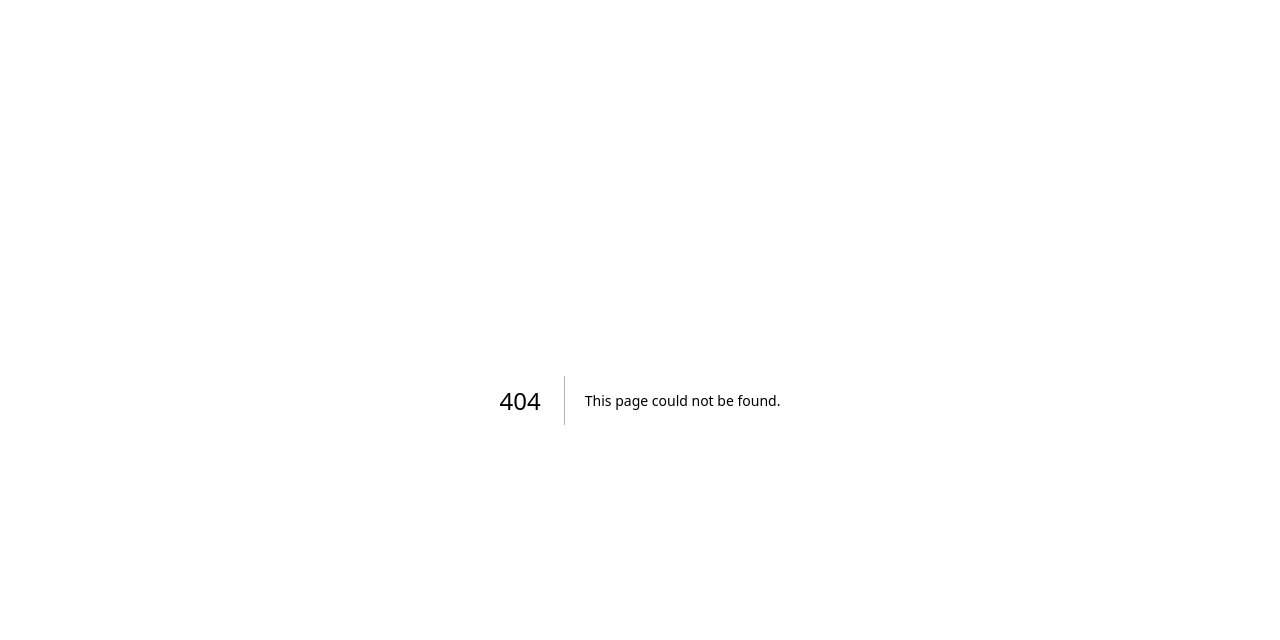
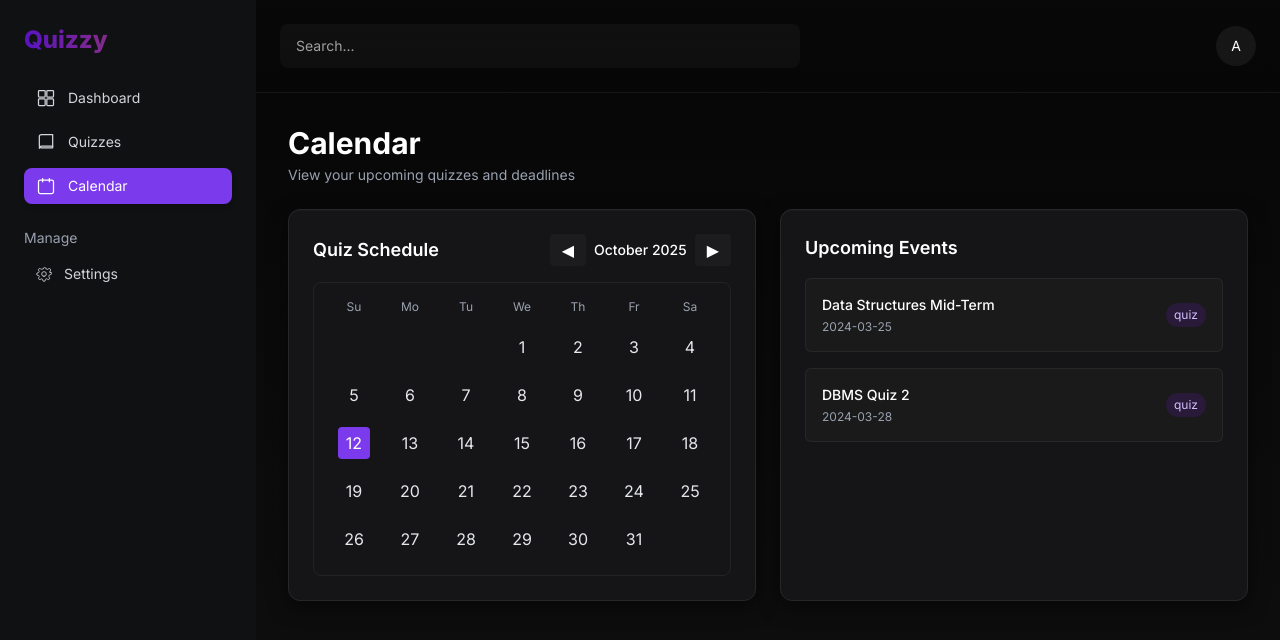
Before and after one commit to Shreyanshi210205/QuizMate, a Next.js app in the folder frontend/: page /student/calendar in a window 1280 px wide. Before the commit this address had no page. Shown: the top 640 px of the page. Built offline with nearby package versions, Linux system fonts and the light colour scheme.

Commit message:
feat: add StudentCalendarPage component with event scheduling and navigation functionality

```diff
--- /dev/null
+++ b/frontend/src/app/student/calendar/page.tsx
@@ -0,0 +1,137 @@
+"use client"
+import React, { useMemo, useState } from 'react'
+import StudentSidebar from '@/components/StudentSidebar'
+import Topbar from '@/components/Topbar'
+import EventCard from '@/components/EventCard'
+
+const sampleEvents = [
+  { id: 'e1', title: 'Data Structures Mid-Term', date: '2024-03-25', badge: 'quiz' },
+  { id: 'e2', title: 'DBMS Quiz 2', date: '2024-03-28', badge: 'quiz' },
+]
+
+function useMonthMatrix(date: Date) {
+  return useMemo(() => {
+    const year = date.getFullYear()
+    const month = date.getMonth()
+    const first = new Date(year, month, 1)
+    const last = new Date(year, month + 1, 0)
+    const firstWeekday = first.getDay() // 0..6 (Sun..Sat)
+    const days = last.getDate()
+
+    const weeks: (number | null)[][] = []
+    let week: (number | null)[] = new Array(7).fill(null)
+    let day = 1
+    // fill first week
+    for (let i = firstWeekday; i < 7; i++) {
+      week[i] = day++
+    }
+    weeks.push(week)
+
+    while (day <= days) {
+      week = new Array(7).fill(null)
+      for (let i = 0; i < 7 && day <= days; i++) {
+        week[i] = day++
+      }
+      weeks.push(week)
+    }
+
+    return { weeks, year, month }
+  }, [date])
+}
+
+export default function StudentCalendarPage() {
+  const [current, setCurrent] = useState(() => new Date())
+  const { weeks, year, month } = useMonthMatrix(current)
+  const monthName = current.toLocaleString(undefined, { month: 'long' })
+  const today = new Date()
+
+  function prevMonth() {
+    const d = new Date(current.getFullYear(), current.getMonth() - 1, 1)
+    setCurrent(d)
+  }
+  function nextMonth() {
+    const d = new Date(current.getFullYear(), current.getMonth() + 1, 1)
+    setCurrent(d)
+  }
+
+  return (
+    <div className="min-h-screen flex">
+      <div className="hidden lg:block">
+        <StudentSidebar />
+      </div>
+
+      <div className="flex-1">
+        <Topbar />
+        <main className="p-8 max-w-[1200px] mx-auto">
+          <div className="mb-6">
+            <h1 className="text-3xl font-bold">Calendar</h1>
+            <p className="text-sm text-gray-400 mt-1">View your upcoming quizzes and deadlines</p>
+          </div>
+
+          <div className="grid grid-cols-1 lg:grid-cols-2 gap-6">
+            <div className="card-bg rounded-lg p-6">
+              <div className="flex items-center justify-between mb-4">
+                <div>
+                  <h3 className="text-lg font-semibold">Quiz Schedule</h3>
+                </div>
+                <div className="flex items-center gap-2">
+                  <button onClick={prevMonth} className="px-3 py-1 rounded bg-white/3">◀</button>
+                  <div className="text-sm font-medium">{monthName} {year}</div>
+                  <button onClick={nextMonth} className="px-3 py-1 rounded bg-white/3">▶</button>
+                </div>
+              </div>
+
+              <div className="mt-2 bg-transparent border border-white/6 rounded-lg p-4">
+                <div className="grid grid-cols-7 gap-2 text-xs text-gray-400 mb-3">
+                  <div className="text-center">Su</div>
+                  <div className="text-center">Mo</div>
+                  <div className="text-center">Tu</div>
+                  <div className="text-center">We</div>
+                  <div className="text-center">Th</div>
+                  <div className="text-center">Fr</div>
+                  <div className="text-center">Sa</div>
+                </div>
+
+                <div className="grid grid-cols-7 gap-2">
+                  {weeks.map((week, wi) => (
+                    <React.Fragment key={wi}>
+                      {week.map((d, di) => {
+                        const isToday = d === today.getDate() && month === today.getMonth() && year === today.getFullYear()
+                        return (
+                          <div key={di} className="h-10 flex items-center justify-center">
+                            {d ? (
+                              <div className={`w-8 h-8 rounded ${isToday ? 'bg-[#7C3AED] text-white' : 'text-gray-200' } flex items-center justify-center`}>{d}</div>
+                            ) : (
+                              <div className="w-8 h-8" />
+                            )}
+                          </div>
+                        )
+                      })}
+                    </React.Fragment>
+                  ))}
+                </div>
+              </div>
+            </div>
+
+            <div className="card-bg rounded-lg p-6">
+              <h3 className="text-lg font-semibold mb-4">Upcoming Events</h3>
+              <div className="space-y-4">
+                {sampleEvents.map(e => (
+                  <div key={e.id} className="bg-[#1a1a1a] rounded-md p-4 border border-white/6">
+                    <div className="flex items-center justify-between">
+                      <div>
+                        <div className="text-sm font-medium">{e.title}</div>
+                        <div className="text-xs text-gray-400 mt-1">{e.date}</div>
+                      </div>
+                      <div className="text-xs px-2 py-1 rounded-full bg-[#2a1a3a] text-[#d1c0ff]">{e.badge}</div>
+                    </div>
+                  </div>
+                ))}
+              </div>
+            </div>
+          </div>
+        </main>
+      </div>
+    </div>
+  )
+}
```
